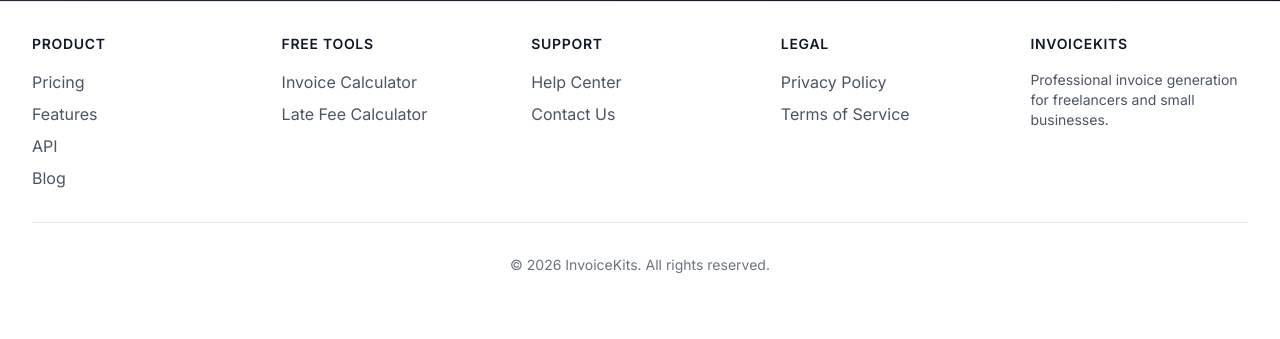
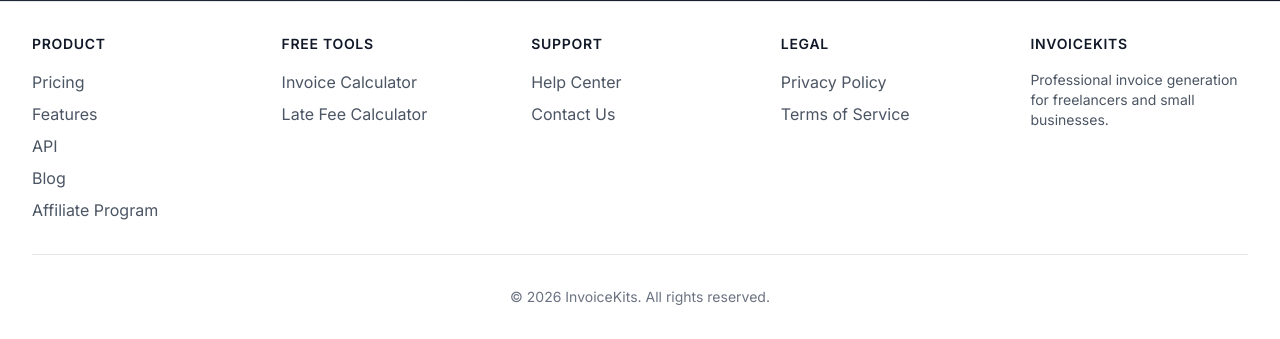
Before and after one commit to ryanpate/invoice-generator, a Django app: page /accounts/password/reset/ in a window 1280 px wide. Shown: the part 864-1203 px from the top of the page. Before the commit the page ends 1137 px from the top, so only its background shows below. Run offline with Django 4.2, Linux system fonts and the light colour scheme; parts of the project's set-up code (start-up, migrations or seed data) failed here and were passed over; some libraries are stand-ins or nearby versions.

Commit message:
Add affiliate program link to footer

```diff
--- a/templates/base.html
+++ b/templates/base.html
@@ -270,6 +270,7 @@
                         <li><a href="{% url 'landing' %}#features" class="text-gray-600 dark:text-gray-400 hover:text-gray-900 dark:hover:text-white">{% trans "Features" %}</a></li>
                         <li><a href="{% url 'api_docs' %}" class="text-gray-600 dark:text-gray-400 hover:text-gray-900 dark:hover:text-white">{% trans "API" %}</a></li>
                         <li><a href="{% url 'blog:list' %}" class="text-gray-600 dark:text-gray-400 hover:text-gray-900 dark:hover:text-white">{% trans "Blog" %}</a></li>
+                        <li><a href="{% url 'affiliates:program' %}" class="text-gray-600 dark:text-gray-400 hover:text-gray-900 dark:hover:text-white">{% trans "Affiliate Program" %}</a></li>
                     </ul>
                 </div>
                 <div>
```
